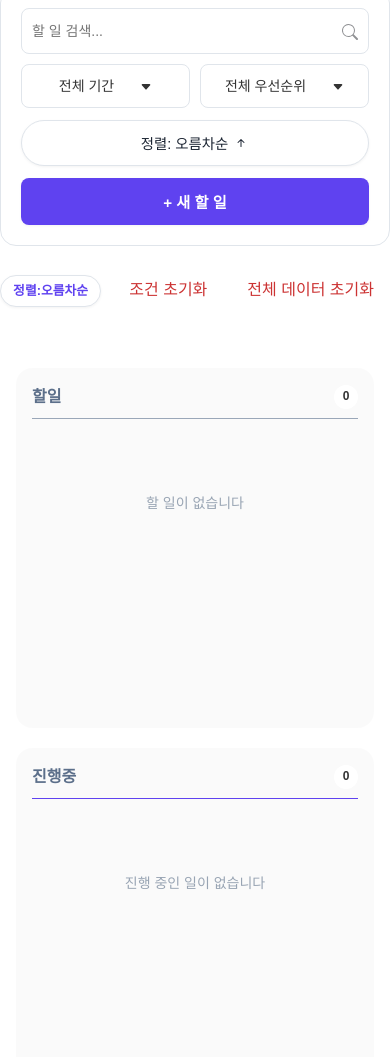
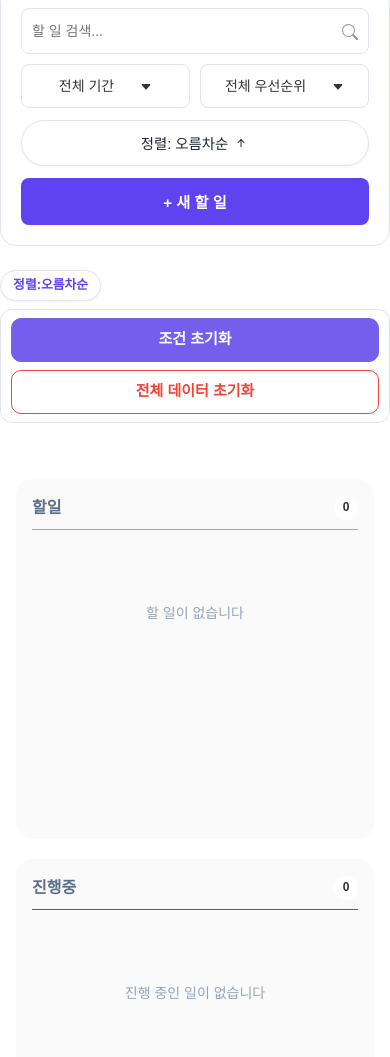
Before and after one commit to Naeun-K/flowdash, a plain HTML site: page index.html in a window 390 px wide. Shown: the part 666-1723 px from the top of the page. Drawn offline with Linux system fonts and the light colour scheme; a web font is replaced by a local one.

Commit message:
feat: 모바일 필터 레이아웃 개선

```diff
--- a/styles/style.css
+++ b/styles/style.css
@@ -1862,19 +1862,79 @@ body.dark .reset-modal-confirm:hover {
 }
 body.dark .null-data {
   color: #737d8c;
-}
-/* 검색·기간·우선순위·정렬이 공간을 균등하게 사용
-body.dark .search-input-container,
-body.dark .search-period-dropdown,
-body.dark .search-priority-dropdown,
-body.dark .search-sort-button {
-  flex: 1;
-  min-width: 0;
-}
-
-다크모드 검색·필터 요소 간격
-body.dark .search-block {
-  display: flex;
-  justify-content: flex-start;
-  gap: 20px;
-} */
+} /* ========================= */
+/* 모바일 - 필터 및 초기화 */
+/* ========================= */
+@media (max-width: 767px) {
+  .button-wrapper {
+    width: 100%;
+    padding: 8px 10px;
+    border: 1px solid #e0e5eb;
+    border-radius: 12px;
+    display: flex;
+    flex-direction: column;
+    gap: 8px;
+  }
+
+  body.dark .button-wrapper {
+    background: #171d26;
+    border-color: #263140;
+  }
+  .button-wrapper .reset-filter-button,
+  .button-wrapper .reset-data-button {
+    width: 100%;
+    height: 44px;
+    border-radius: 10px;
+  }
+  .search-sort-reset-container {
+    display: flex;
+    flex-direction: column;
+    gap: 8px;
+    width: 100%;
+  }
+
+  /* 기간 / 우선순위 / 정렬 태그 영역 */
+  .filter-info-list {
+    display: flex;
+    flex-wrap: wrap;
+    gap: 8px;
+    width: 100%;
+  }
+
+  .search-sort-info {
+    width: fit-content;
+    white-space: nowrap;
+  }
+
+  /* 조건 초기화 */
+  .reset-filter-button {
+    width: 100%;
+    height: 44px;
+    margin: 0;
+    box-sizing: border-box;
+
+    border: 1px solid #765eed;
+    border-radius: 10px;
+    background-color: #765eed;
+    color: #ffffff;
+
+    font-size: 15px;
+    font-weight: 600;
+  }
+
+  /* 전체 초기화 */
+  .reset-data-button:not(.reset-filter-button) {
+    width: 100%;
+    height: 44px;
+    margin: 0;
+    box-sizing: border-box;
+
+    border: 1px solid #f04438;
+    border-radius: 10px;
+    background-color: transparent;
+    color: #f04438;
+
+    font-size: 15px;
+    font-weight: 600;
+  }
+}
```
